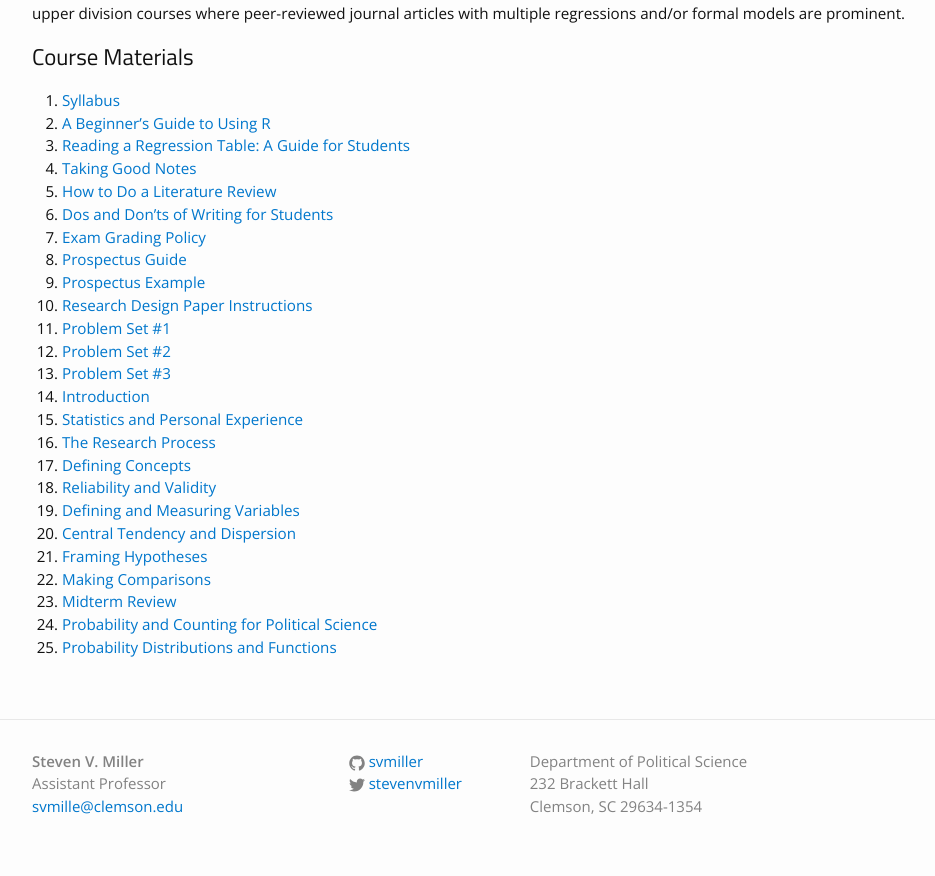
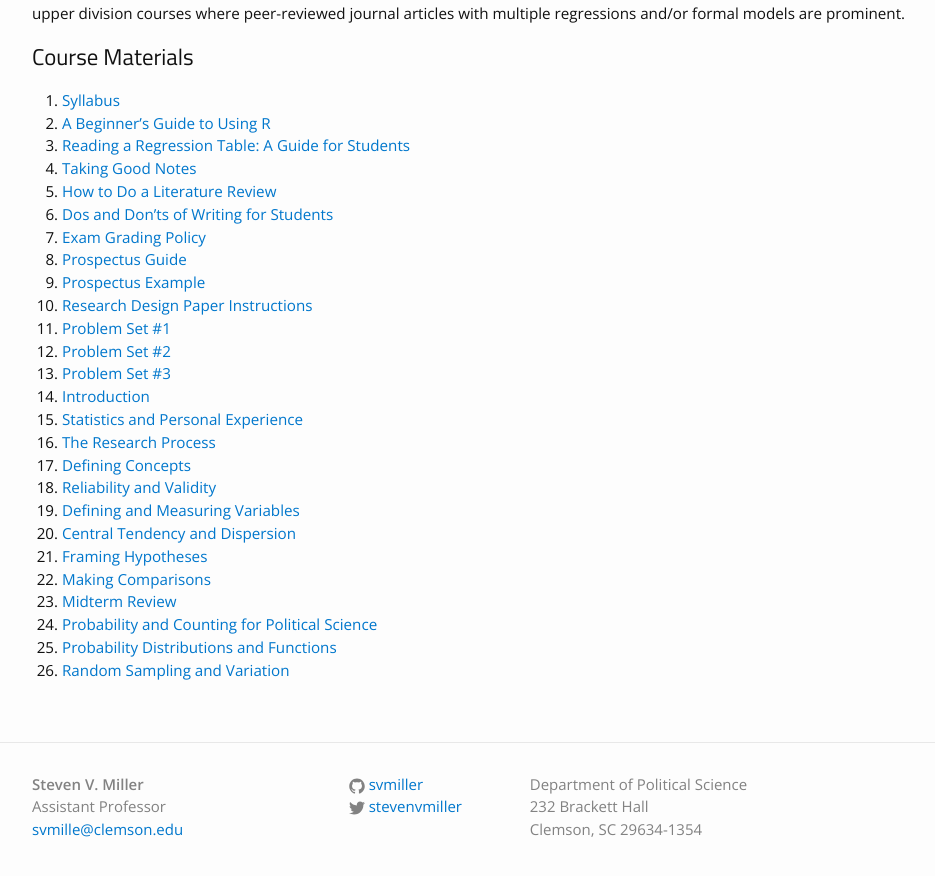
Before and after one commit to svmiller/svmiller.github.io, a Jekyll site: the page built from teaching/posc-3410.md, in a window 1280 px wide and 900 px high, scrolled down 608 px. Shown: the top 876 px of the window, without its empty margins (163-1098 px from the left). Built offline with Jekyll 4.4.1, drawn with Linux system fonts in a browser that asks for light colours; some web fonts are replaced.

Commit message:
add lectures 10.06.2015

```diff
--- a/teaching/posc-3410.md
+++ b/teaching/posc-3410.md
@@ -35,3 +35,4 @@ Both students and scholars alike are in political science as a result of their k
 23. [Midterm Review](https://www.dropbox.com/s/1emvye9lce3809d/posc3410-lecture-midterm-review.pdf?dl=0)
 24. [Probability and Counting for Political Science](https://www.dropbox.com/s/7ndq1w8nijfth3b/posc3410-lecture-probability-1.pdf?dl=0)
 25. [Probability Distributions and Functions](https://www.dropbox.com/s/ptkvzuutb7qu73z/posc3410-lecture-probability-2.pdf?dl=0)
+26. [Random Sampling and Variation](https://www.dropbox.com/s/w4r7j3tpgkm440h/posc3410-lecture-random-sampling-variation.pdf?dl=0)
```
Also changed, not shown: teaching/posc-1020.md (+1 -0 lines).
